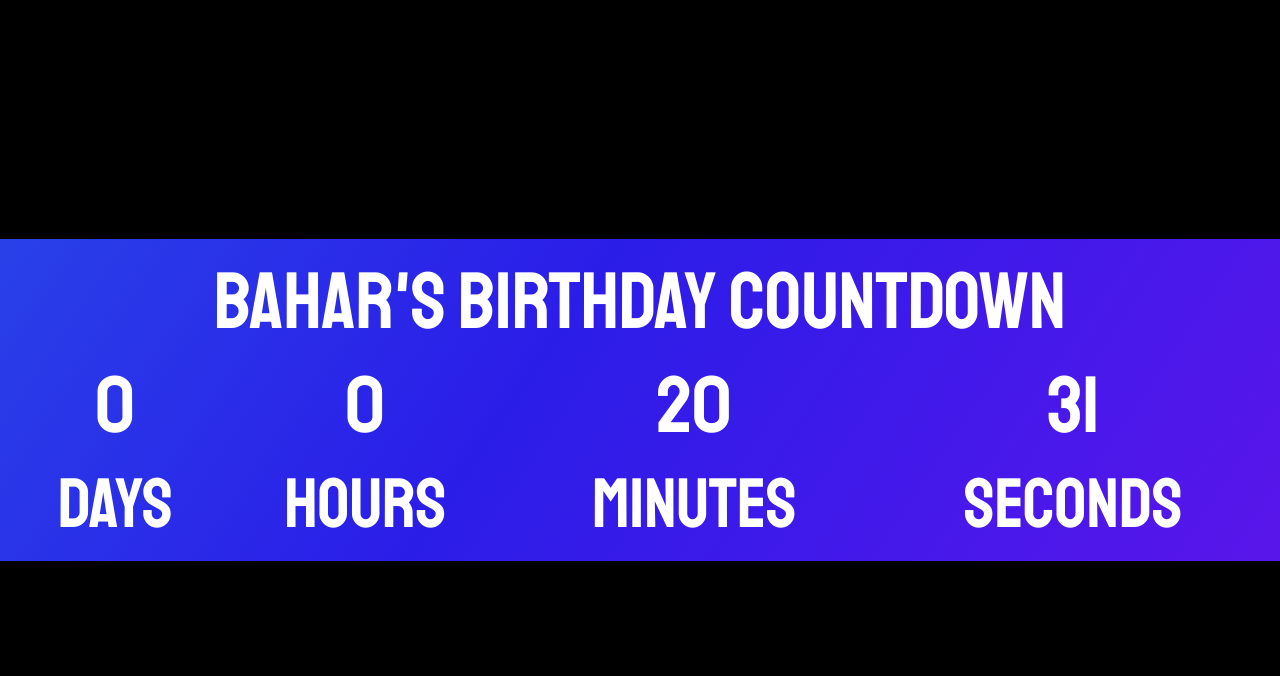
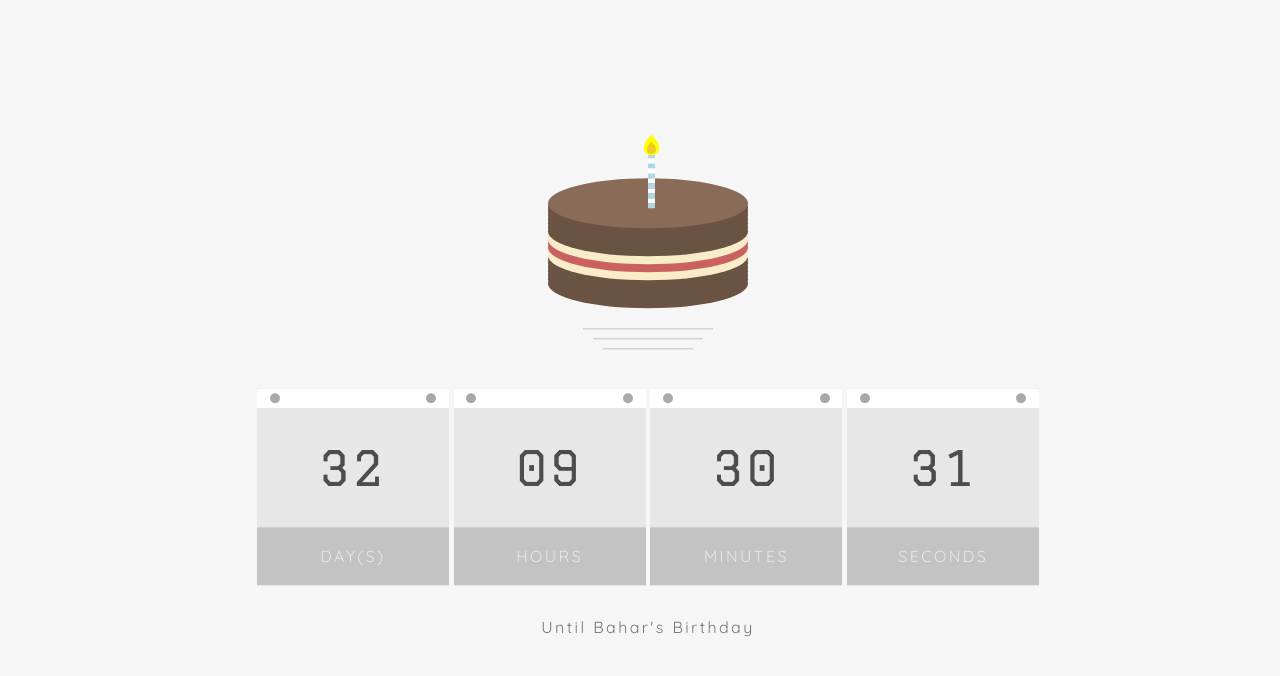
Before and after one commit to Ismail099/IsItBaharsBirthday, a plain HTML site: page index.html in a window 1280 px wide. Drawn offline with Linux system fonts and the light colour scheme.

Commit message:
Modified a lot of shit, and also redesigned the UI

```diff
--- a/index.html
+++ b/index.html
@@ -3,49 +3,51 @@
 
 <head>
     <meta charset="utf-8">
+    <meta name="author" content="Haidar Ibo">
     <meta name="viewport" content="width=device-width, initial-scale=1.0">
     <title> Is it Bahar 's Birthday?</title>
 </head>
 
 <body>
-
-    <div id="=container" style="max-width:100%;height:auto;">
-        <div id="countdown">
-            <table class="countdownContainer">
-                <tr class="info">
-                    <td colspan="4" class="info">Bahar's Birthday Countdown</td>
-                </tr>
-                <tr class="info">
-                    <td id="days">120</td>
-                    <td id="hours">4</td>
-                    <td id="minutes">15</td>
-                    <td id="seconds">32</td>
-                </tr>
-
-                <tr>
-                    <td>Days</td>
-                    <td>Hours</td>
-                    <td>Minutes</td>
-                    <td>Seconds</td>
-                </tr>
-            </table>
-        </div>
-
-        <div id="birthdayTime">
-            <h3>YES</h3>
-
+    <div id="container">
         <div id="cake">
             <div id="flame">
                 <div id="inner-flame"></div>
             </div>
             <div class="underline"></div>
         </div>
+        <div id="countdown">
+            <div id="cdDays">
+                <div class="spacer"></div>
+                <div id="daysNum"></div>
+                <div class="label">DAY(S)</div>
+            </div>
+            <div id="cdHours">
+                <div class="spacer"></div>
+                <div id="hoursNum"></div>
+                <div class="label">HOURS</div>
+            </div>
+            <div id="cdMins">
+                <div class="spacer"></div>
+                <div id="minsNum"></div>
+                <div class="label">MINUTES</div>
+            </div>
+            <div id="cdSecs">
+                <div class="spacer"></div>
+                <div id="secsNum"></div>
+                <div class="label">SECONDS</div>
+            </div>
+            <div id="text">Until Bahar's Birthday</div>
+        </div>
+    </div>
 
+    <div id="birthdayTime">
+        <h3>YES</h3>
         <a href="https://youtu.be/cEJy2q27hVk?t=3" target="_blank">
           <img src="https://i.imgur.com/X3Xyf76.png" id="unicornPicture">
         </a>
     </div>
-    </div>
+
     <script src="script.js"></script>
     <link rel="stylesheet" href="style.css">
 </body>
--- a/script.js
+++ b/script.js
@@ -1,7 +1,7 @@
-document.addEventListener('DOMContentLoaded', function(){
+document.addEventListener('DOMContentLoaded', function () {
 
     const birthdayTime = document.querySelector('#birthdayTime')
-    const countdownContainer = document.querySelector("#coutndown")
+    const countdownContainer = document.querySelector("#body")
     const daysCountdown = document.querySelector("#days")
     const hoursCountdown = document.querySelector("#hours")
     const minutesCountdown = document.querySelector("#minutes")
@@ -11,10 +11,10 @@ document.addEventListener('DOMContentLoaded', function(){
     let yearOfTheEvent = currentTime.getFullYear()
     let eventDate = new Date(yearOfTheEvent, 11, 25, 14, 50, 00, 00)
     const isItJanuary1st = currentTime.getMonth() === 11 && currentTime.getDate() === 25 &&
-                           currentTime.getHours() === 14 && currentTime.getMinutes() === 50
+        currentTime.getHours() === 14 && currentTime.getMinutes() === 50
 
     console.log(currentTime.getMonth() + "." + currentTime.getDate() + " " +
-                currentTime.getMinutes() + ":" + currentTime.getSeconds())
+        currentTime.getMinutes() + ":" + currentTime.getSeconds())
 
     // let eventDate = new Date(yearOfTheEvent, 00, 27)
     // const isItJanuary1st = currentTime.getMonth === 00 && currentTime.getDate() === 27
@@ -65,5 +65,41 @@ document.addEventListener('DOMContentLoaded', function(){
             setTimeout(countdown, 1000)
         }
     } // End of countdown
-    countdown()
+
+    // countdown()
+
+
+
+
+
+
+    // Set the date we're counting down to
+    var endDate = new Date("Jan 27 2023 00:00:00").getTime();
+    // Update the count down every 1 second
+    var x = setInterval(function () {
+        // Get todays date and time
+        var now = new Date().getTime();
+        // Find the distance between now an the count down date
+        var distance = endDate - now;
+        // Time calculations for days, hours, minutes and seconds
+        var days = Math.floor(distance / (1000 * 60 * 60 * 24));
+        var hours = Math.floor((distance % (1000 * 60 * 60 * 24)) / (1000 * 60 * 60));
+        var minutes = Math.floor((distance % (1000 * 60 * 60)) / (1000 * 60));
+        var seconds = Math.floor((distance % (1000 * 60)) / 1000);
+        // Output the result in elements with id="cdHour/cdMin/cdSec"
+        document.getElementById("daysNum").innerHTML = ("0" + days).slice(-2);
+        document.getElementById("hoursNum").innerHTML = ("0" + hours).slice(-2);
+        document.getElementById("minsNum").innerHTML = ("0" + minutes).slice(-2);
+        document.getElementById("secsNum").innerHTML = ("0" + seconds).slice(-2);
+        // If the count down is over, write some text
+        if (distance < 0) {
+            clearInterval(x);
+            alert('Happ Birthday, Bahar 🥳🥳')
+            console.log('Happ Birthday, Bahar 🥳🥳')
+
+            countdownContainer.style.display = "none"
+            birthdayTime.style.display = "block"
+        }
+    }, 1000);
+
 }) // end of DOMContentLoaded
--- a/style.css
+++ b/style.css
@@ -3,8 +3,25 @@
 
 body {
   background: #f6f6f6;
-  background-color: black;
   font-family: 'Staatliches', cursive;
+
+
+  position: absolute;
+  top: 50%;
+  left: 50%;
+  transform: translateX(-50%) translateY(-50%);
+  text-align: center;
+  color: white;
+  padding: 10px;
+  width: 100%;
+
+  background-color: linear-gradient(124deg, #ff2400, #e81d1d, #e8b71d, #e3e81d, #1de840, #1ddde8, #2b1de8, #dd00f3, #dd00f3);
+  background-size: 1800% 1800%;
+
+  -webkit-animation: rainbow 18s ease infinite;
+  -z-animation: rainbow 18s ease infinite;
+  -o-animation: rainbow 18s ease infinite;
+  animation: rainbow 18s ease infinite;
 }
 
 body #container {
@@ -262,7 +279,7 @@ body #container #countdown #text {
 }
 
 
-.countdownContainer {
+.container {
   position: absolute;
   top: 50%;
   left: 50%;
```
Lines whose indentation alone changed are shown as unchanged.
